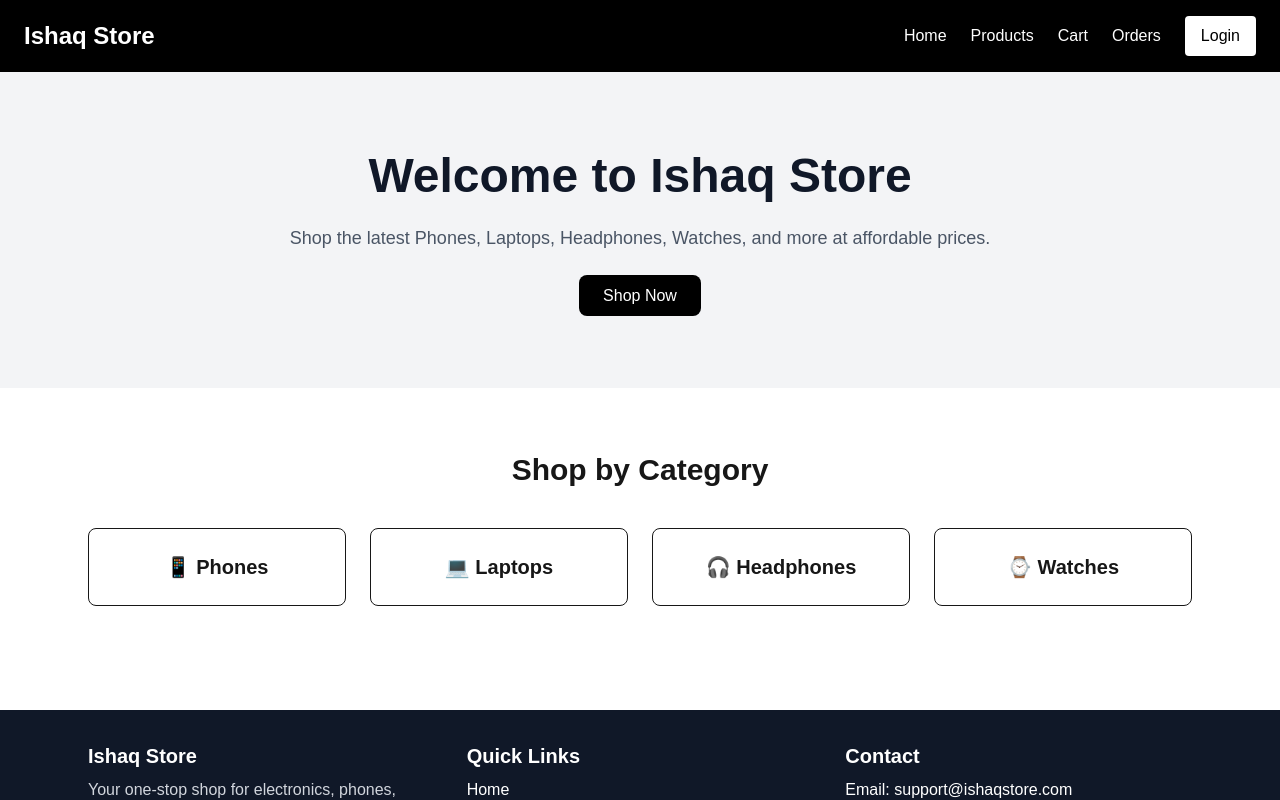
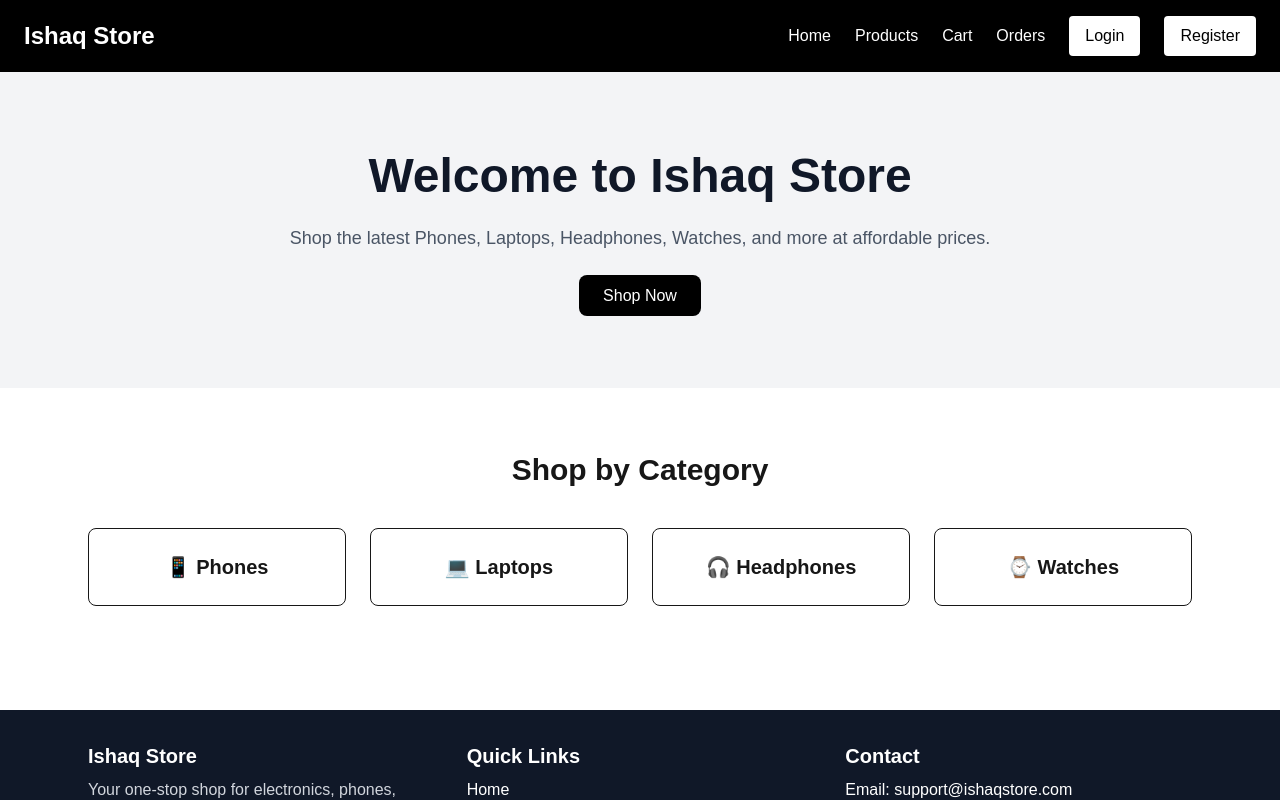
Before and after one commit to afridi-ishaq/Ecommerce, a Next.js app: page / in a window 1280 px wide. Shown: the top 800 px of the page. Built offline with nearby package versions, Linux system fonts and the light colour scheme.

Commit message:
Register Button was added

```diff
--- a/src/components/Navbar.jsx
+++ b/src/components/Navbar.jsx
@@ -31,6 +31,9 @@ export default function Navbar() {
           >
             Login
           </Link>
+          <Link href="/register" className="bg-white text-black px-4 py-2 rounded hover:bg-gray-200">
+            Register
+          </Link>
         </div>
 
         {/* Hamburger Button */}
```
